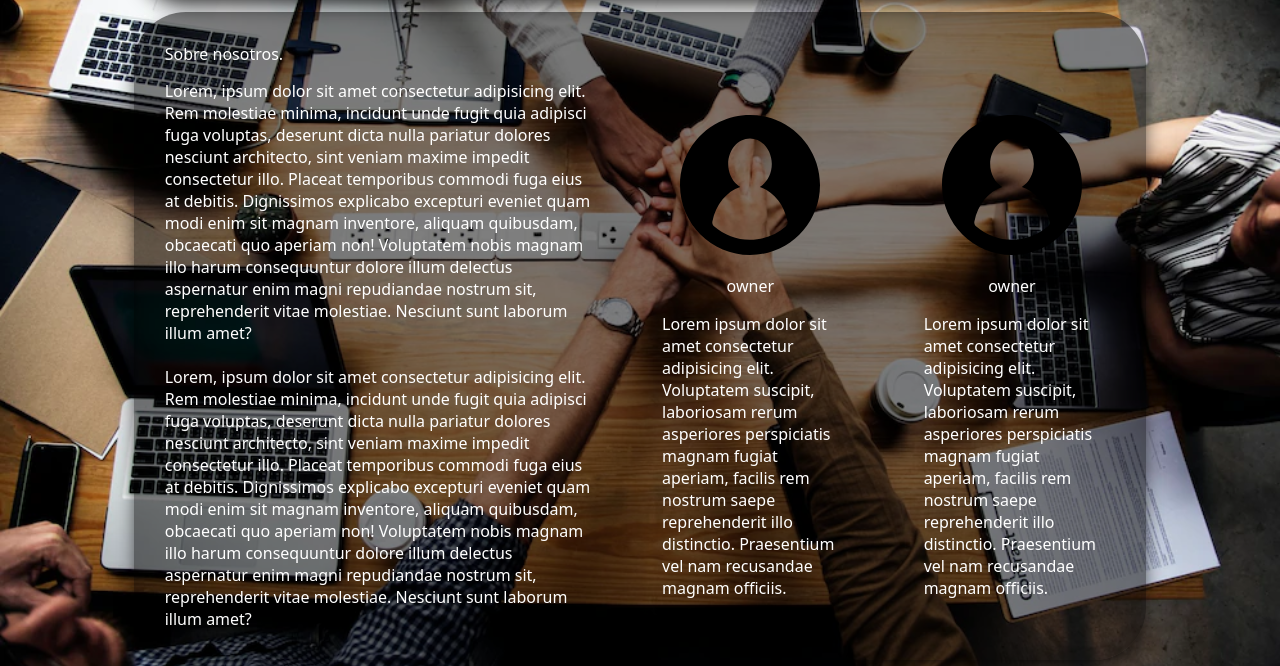
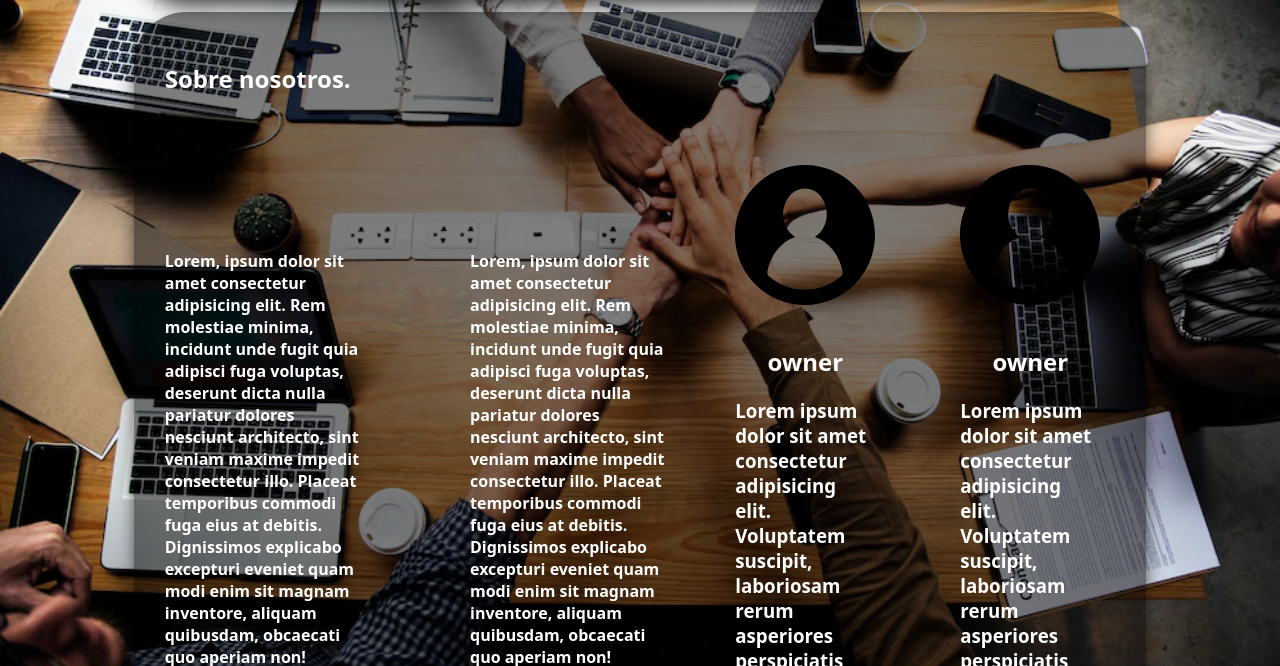
Before and after one commit to cpennice/PreEntrega2Pennice, a plain HTML site: page pages/nostros.html in a window 1280 px wide. Shown: the part 134-800 px from the top of the page. Drawn offline with Linux system fonts and the light colour scheme.

Commit message:
upgrade etiquetas semanticas
upgrade etiquetas semanticas

```diff
--- a/css/style.css
+++ b/css/style.css
@@ -123,7 +123,9 @@ li > a {
 /* contacto */
 
 .contacto,
-.horarios {
+.horarios,
+.redes,
+.ubicacion {
   display: flex;
   flex-direction: column;
   justify-content: center;
--- a/pages/nostros.html
+++ b/pages/nostros.html
@@ -28,28 +28,34 @@
       </header>
       <main>
         <div class="main_info nosotros">
-          <div>Sobre nosotros.</div>
+          <h2>Sobre nosotros.</h2>
           <div id="sobre_nosotros">
+            <h4>
               Lorem, ipsum dolor sit amet consectetur adipisicing elit. Rem
               molestiae minima, incidunt unde fugit quia adipisci fuga voluptas,
               deserunt dicta nulla pariatur dolores nesciunt architecto, sint
               veniam maxime impedit consectetur illo. Placeat temporibus commodi
               fuga eius at debitis. Dignissimos explicabo excepturi eveniet quam
               modi enim sit magnam inventore, aliquam quibusdam, obcaecati quo
-            aperiam non! Voluptatem nobis magnam illo harum consequuntur dolore
-            illum delectus aspernatur enim magni repudiandae nostrum sit,
-            reprehenderit vitae molestiae. Nesciunt sunt laborum illum amet?
+              aperiam non! Voluptatem nobis magnam illo harum consequuntur
+              dolore illum delectus aspernatur enim magni repudiandae nostrum
+              sit, reprehenderit vitae molestiae. Nesciunt sunt laborum illum
+              amet?
+            </h4>
             <br />
             <br />
+            <h4>
               Lorem, ipsum dolor sit amet consectetur adipisicing elit. Rem
               molestiae minima, incidunt unde fugit quia adipisci fuga voluptas,
               deserunt dicta nulla pariatur dolores nesciunt architecto, sint
               veniam maxime impedit consectetur illo. Placeat temporibus commodi
               fuga eius at debitis. Dignissimos explicabo excepturi eveniet quam
               modi enim sit magnam inventore, aliquam quibusdam, obcaecati quo
-            aperiam non! Voluptatem nobis magnam illo harum consequuntur dolore
-            illum delectus aspernatur enim magni repudiandae nostrum sit,
-            reprehenderit vitae molestiae. Nesciunt sunt laborum illum amet?
+              aperiam non! Voluptatem nobis magnam illo harum consequuntur
+              dolore illum delectus aspernatur enim magni repudiandae nostrum
+              sit, reprehenderit vitae molestiae. Nesciunt sunt laborum illum
+              amet?
+            </h4>
             <div id="nosotros_side">
               <div class="user_nosotros">
                 <div class="dueño_img">
@@ -59,14 +65,14 @@
                     style="width: 140px"
                   />
                 </div>
-                <div class="user_nosotros-name">owner</div>
-                <p>
+                <h2 class="user_nosotros-name">owner</h2>
+                <h3>
                   Lorem ipsum dolor sit amet consectetur adipisicing elit.
                   Voluptatem suscipit, laboriosam rerum asperiores perspiciatis
                   magnam fugiat aperiam, facilis rem nostrum saepe reprehenderit
                   illo distinctio. Praesentium vel nam recusandae magnam
                   officiis.
-                </p>
+                </h3>
               </div>
             </div>
             <div id="nosotros_side">
@@ -78,14 +84,14 @@
                     style="width: 140px"
                   />
                 </div>
-                <div class="user_nosotros-name">owner</div>
-                <p>
+                <h2 class="user_nosotros-name">owner</h2>
+                <h3>
                   Lorem ipsum dolor sit amet consectetur adipisicing elit.
                   Voluptatem suscipit, laboriosam rerum asperiores perspiciatis
                   magnam fugiat aperiam, facilis rem nostrum saepe reprehenderit
                   illo distinctio. Praesentium vel nam recusandae magnam
                   officiis.
-                </p>
+                </h3>
               </div>
             </div>
           </div>
```
Also changed, not shown: pages/contacto.html (+5 -5 lines), pages/productos.html (+6 -6 lines). Lines whose indentation alone changed are shown as unchanged.
